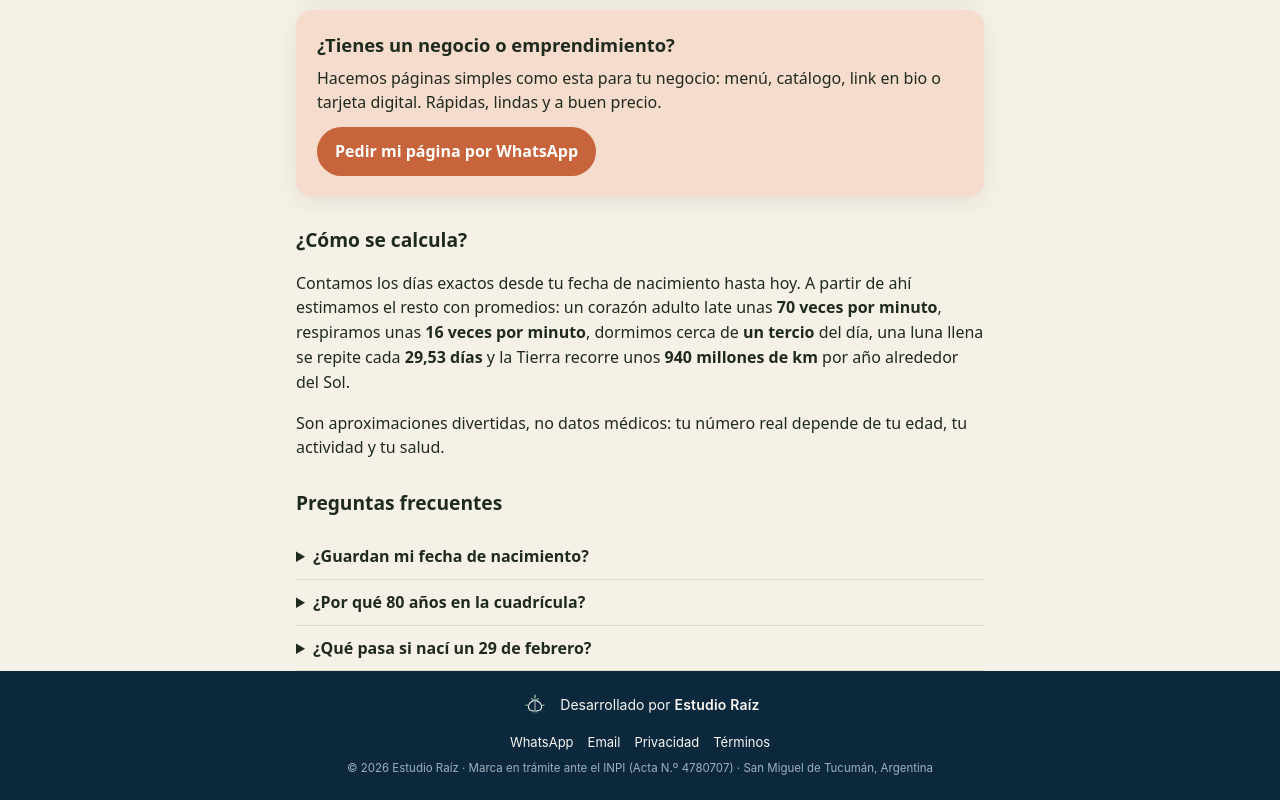
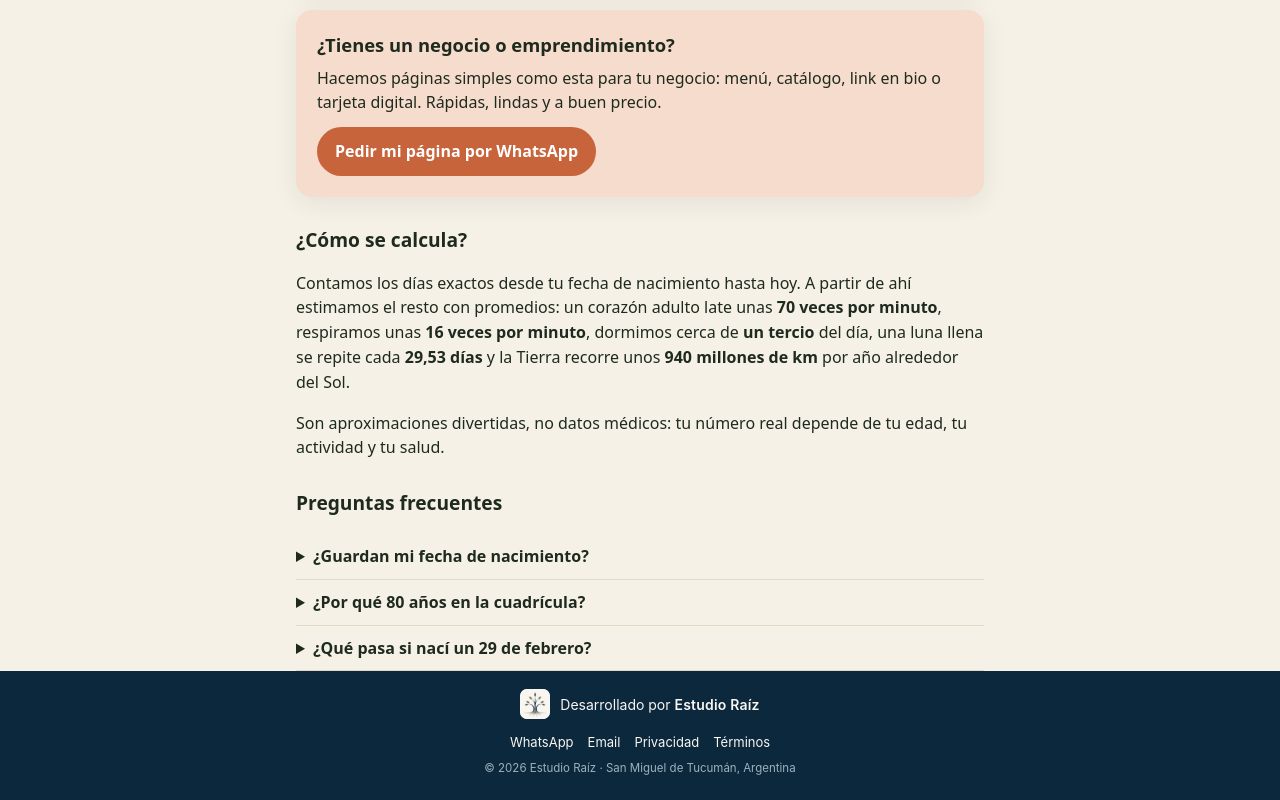
Before and after one commit to Danielfdib/tu-vida-en-numeros, a plain HTML site: page tu-vida-en-numeros/index.html in a window 1280 px wide. Shown: the part 395-1195 px from the top of the page. Drawn offline with Linux system fonts and the light colour scheme.

Commit message:
Logo real de Estudio Raíz en el pie y datos legales más sobrios
Co-Authored-By: Claude Opus 5.5 <noreply@anthropic.com>

```diff
--- a/tu-vida-en-numeros/index.html
+++ b/tu-vida-en-numeros/index.html
@@ -271,14 +271,14 @@
 .er-credit a{color:#F9F6F1;text-decoration:none}
 .er-credit a:hover,.er-credit a:focus-visible{text-decoration:underline;text-underline-offset:2px}
 .er-credit__brand{display:inline-flex;align-items:center;gap:10px;font-size:14px}
-.er-credit__brand img{width:30px;height:30px;border-radius:7px;display:block}
+.er-credit__brand img{width:30px;height:30px;border-radius:7px;display:block;background:#F9F6F1}
 .er-credit__brand strong{font-weight:600;letter-spacing:.2px}
 .er-credit__links{margin:8px 0 0;display:flex;flex-wrap:wrap;justify-content:center;gap:4px 14px}
 .er-credit__legal{margin:8px 0 0;font-size:11.5px;color:#9FB0BC}
 </style>
 <footer class="er-credit" aria-label="Créditos">
   <a class="er-credit__brand" href="https://estudio-raiz.vercel.app" target="_blank" rel="noopener">
-    <img src="../assets/estudio-raiz.svg" alt="" width="30" height="30">
+    <img src="../assets/estudio-raiz.png" alt="" width="30" height="30">
     <span>Desarrollado por <strong>Estudio Raíz</strong></span>
   </a>
   <p class="er-credit__links">
@@ -287,7 +287,7 @@
     <a href="https://estudio-raiz.vercel.app/privacidad" target="_blank" rel="noopener">Privacidad</a>
     <a href="https://estudio-raiz.vercel.app/terminos" target="_blank" rel="noopener">Términos</a>
   </p>
-  <p class="er-credit__legal">© 2026 Estudio Raíz · Marca en trámite ante el INPI (Acta N.º 4780707) · San Miguel de Tucumán, Argentina</p>
+  <p class="er-credit__legal">© 2026 Estudio Raíz · San Miguel de Tucumán, Argentina</p>
 </footer>
 <!-- ER-CREDIT:END -->
 </body>
```
Also changed, not shown: assets/estudio-raiz.png (added), assets/estudio-raiz.svg (deleted).
